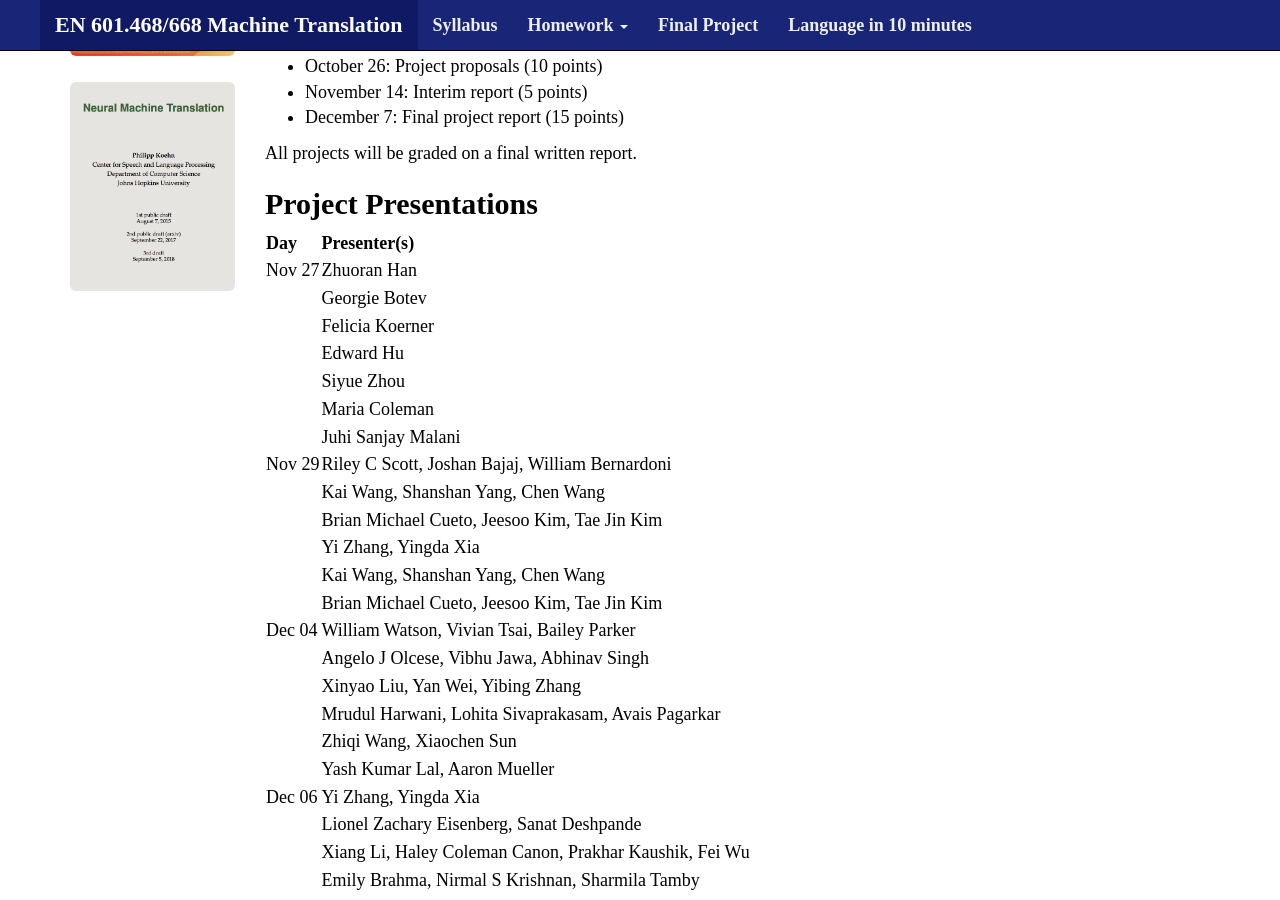
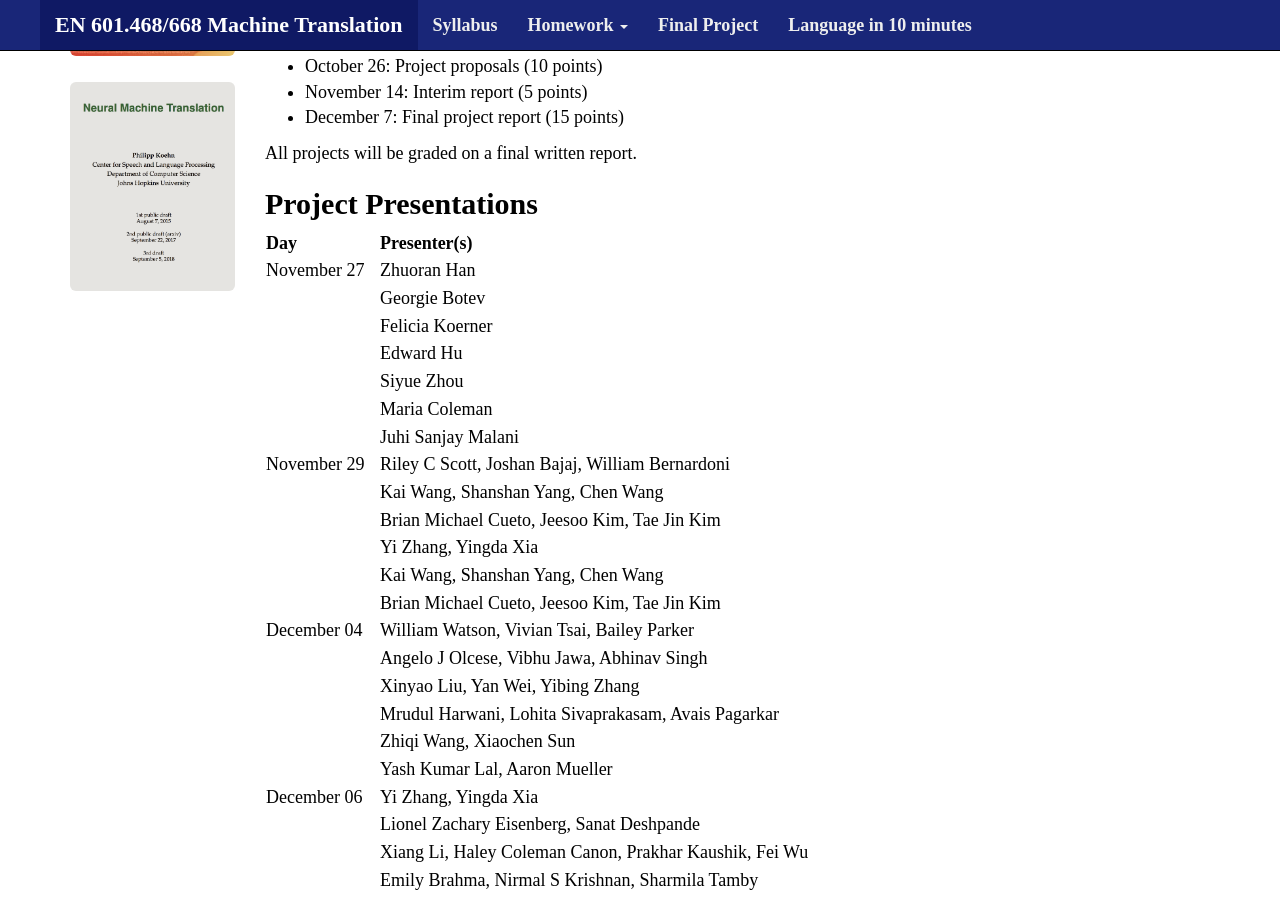
Before and after one commit to mt-class/jhu, a Jekyll site: the page built from project.md, in a window 1280 px wide and 900 px high, scrolled down 250 px. Built offline with Jekyll 4.4.1, drawn with Linux system fonts in a browser that asks for light colours; nearby versions of some CDN libraries; some web fonts are replaced.

Commit message:
Update project.md

```diff
--- a/project.md
+++ b/project.md
@@ -30,26 +30,26 @@ Project Presentations
 ---------------------
 
 | **Day**      | **Presenter(s)** |
-| Nov 27 | Zhuoran Han  |
+| November 27&nbsp;&nbsp;&nbsp; | Zhuoran Han  |
 | | Georgie Botev  |
 | | Felicia Koerner  |
 | | Edward Hu  |
 | | Siyue Zhou  |
 | | Maria Coleman  |
 | | Juhi Sanjay Malani  |
-| Nov 29 | Riley C Scott, Joshan Bajaj, William Bernardoni |
+| November 29 | Riley C Scott, Joshan Bajaj, William Bernardoni |
 | | Kai Wang, Shanshan Yang, Chen Wang |
 | | Brian Michael Cueto, Jeesoo Kim, Tae Jin Kim |
 | | Yi Zhang, Yingda Xia |
 | | Kai Wang, Shanshan Yang, Chen Wang |
 | | Brian Michael Cueto, Jeesoo Kim, Tae Jin Kim |
-| Dec 04 | William Watson, Vivian Tsai, Bailey Parker |
+| December 04 | William Watson, Vivian Tsai, Bailey Parker |
 | | Angelo J Olcese, Vibhu Jawa, Abhinav Singh  |
 | | Xinyao Liu, Yan Wei, Yibing Zhang  |
 | | Mrudul Harwani, Lohita Sivaprakasam, Avais Pagarkar  |
 | | Zhiqi Wang, Xiaochen Sun |
 | | Yash Kumar Lal, Aaron Mueller  |
-| Dec 06 | Yi Zhang, Yingda Xia |
+| December 06 | Yi Zhang, Yingda Xia |
 | | Lionel Zachary Eisenberg, Sanat Deshpande  |
 | | Xiang Li, Haley Coleman Canon, Prakhar Kaushik, Fei Wu  |
 | | Emily Brahma, Nirmal S Krishnan, Sharmila Tamby  |
```
